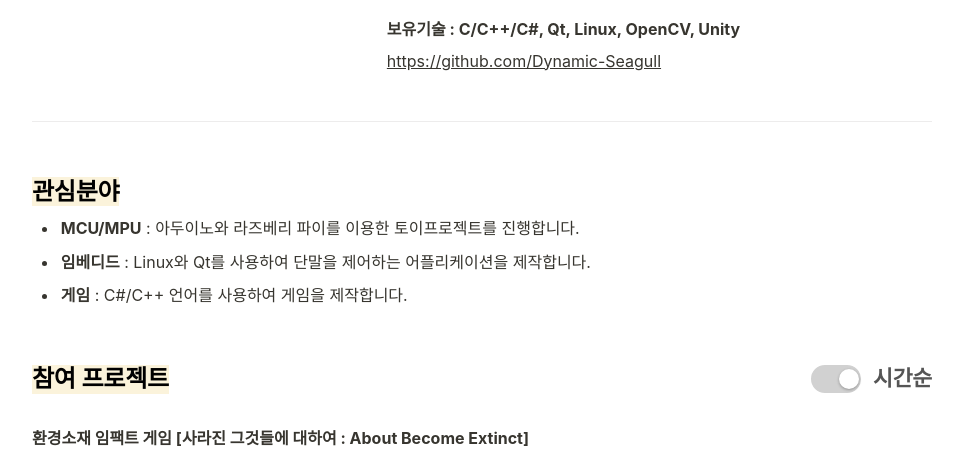
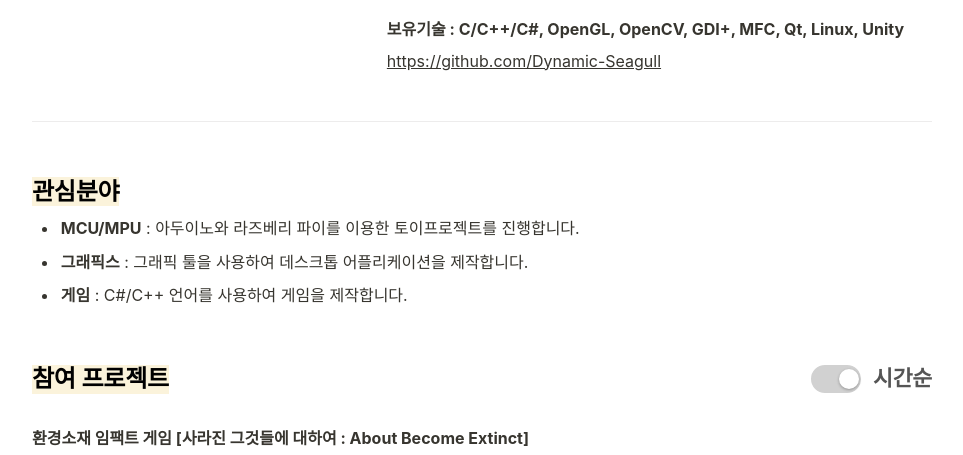
Before and after one commit to Dynamic-Seagull/Dynamic-Seagull.github.io, a plain HTML site: page index.html in a window 1280 px wide. Shown: the part 724-1179 px from the top of the page, without its empty margins (158-1121 px from the left). Drawn offline with Linux system fonts and the light colour scheme.

Commit message:
Update index.html

```diff
--- a/index.html
+++ b/index.html
@@ -13,7 +13,8 @@
 
 	<!--본문-->
 	<div class="page-body"><h2><mark class="highlight-yellow_background">프로필</mark></h2><div class="column-list"><div style="width:56.25%" class="column">
-		</p><br><figure class="image"><a href="etc/profile.png"><img style="width:270px" src="etc/profile.png"/></a></figure></div><div style="width:93.75%" class="column"><br><p><strong>김연경</strong> Kim YeonGyeong</p><p><strong>E-mail : </strong>yg7009@naver.com</p><figure class="block-color-gray_background callout" style="white-space:pre-wrap;display:flex"><div style="width:100%"><p>C/C++을 주로 사용하는 주니어 프로그래머 입니다.</p><p>기술은 타인의 권리를 침해하지 않는 선에서 선한 방향으로 활용되고 발전해야 한다는 마음가짐을 최우선으로 생각합니다.</p><p>동아대학교 컴퓨터공학과를 졸업하고, 현재는 한국방송통신대학교 경영학과에 재학 중이며, 기술뿐 아니라 비즈니스적인 사고도 함께 기르기 위해 노력하고 있습니다.</p></div></figure><p><strong>보유기술 : C/C++/C#, Qt, Linux, OpenCV, Unity</strong></p><p><a href="https://github.com/Dynamic-Seagull">https://github.com/Dynamic-Seagull</a></p></div></div><p>
+		</p><br><figure class="image"><a href="etc/profile.png"><img style="width:270px" src="etc/profile.png"/></a></figure></div><div style="width:93.75%" class="column"><br><p><strong>김연경</strong> Kim YeonGyeong</p><p><strong>E-mail : </strong>yg7009@naver.com</p><figure class="block-color-gray_background callout" style="white-space:pre-wrap;display:flex"><div style="width:100%"><p>C/C++을 주로 사용하는 주니어 프로그래머 입니다.</p><p>기술은 타인의 권리를 침해하지 않는 선에서 선한 방향으로 활용되고 발전해야 한다는 마음가짐을 최우선으로 생각합니다.</p><p>동아대학교 컴퓨터공학과를 졸업하고, 현재는 한국방송통신대학교 경영학과에 재학 중이며, 기술뿐 아니라 비즈니스적인 사고도 함께 기르기 위해 노력하고 있습니다.</p></div></figure>
+			<p><strong>보유기술 : C/C++/C#, OpenGL, OpenCV, GDI+, MFC, Qt, Linux, Unity</strong></p><p><a href="https://github.com/Dynamic-Seagull">https://github.com/Dynamic-Seagull</a></p></div></div><p>
 		</p><br><hr/><p></p><br>
 
 		<!--관심분야-->
@@ -21,7 +22,7 @@
 			<ul class="bulleted-list"><li style="list-style-type:disc">
 			<strong>MCU/MPU</strong> : 아두이노와 라즈베리 파이를 이용한 토이프로젝트를 진행합니다.</li></ul>
 			<ul class="bulleted-list"><li style="list-style-type:disc">
-			<strong>임베디드</strong> : Linux와 Qt를 사용하여 단말을 제어하는 어플리케이션을 제작합니다. </li></ul>
+			<strong>그래픽스</strong> : 그래픽 툴을 사용하여 데스크톱 어플리케이션을 제작합니다. </li></ul>
 			<ul class="bulleted-list"><li style="list-style-type:disc">
 			<strong>게임</strong> : C#/C++ 언어를 사용하여 게임을 제작합니다.</li></ul>
 		<p></p>
```
